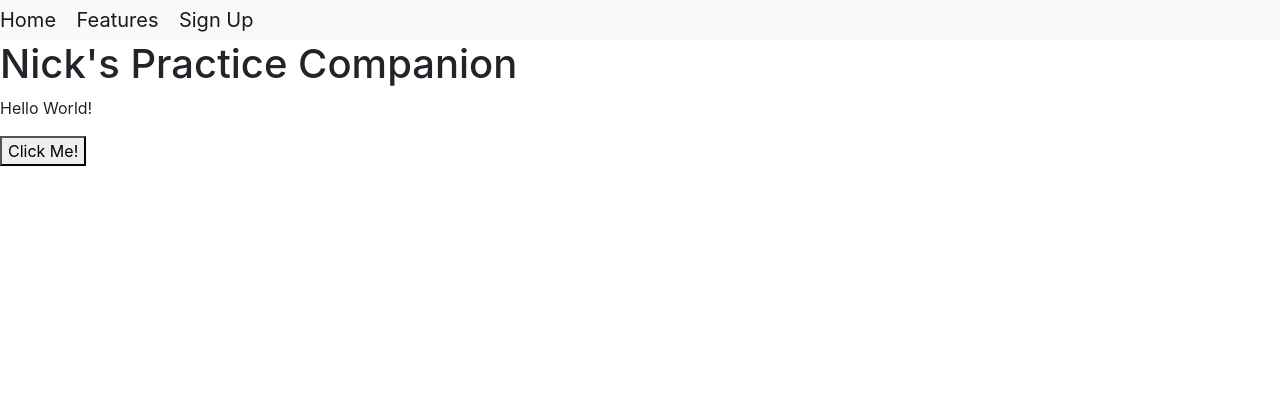
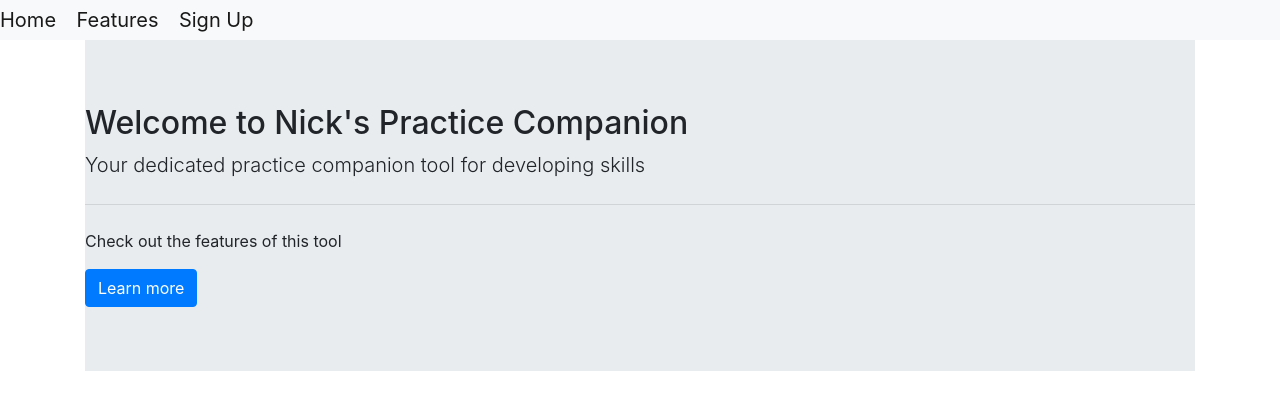
Before and after one commit to NickWaldock/Nicks-Practice-Companion, a plain HTML site: page index.html in a window 1280 px wide. Drawn offline with nearby package versions, Linux system fonts and the light colour scheme; files that its build step writes are made by us from their sources.

Commit message:
add homepage jumbotron

```diff
--- a/index.html
+++ b/index.html
@@ -17,9 +17,15 @@
         <a href="/" class="navbar-brand">Sign Up</a>
     </nav>
 
-
-    <h1>Nick's Practice Companion</h1>
-    <p>Hello World!</p>
-    <button>Click Me!</button>
+    <!-- Jumbotron -->
+    <div class="container">
+        <div class="jumbotron jumbotron-fluid">
+            <h2>Welcome to Nick's Practice Companion</h2>
+            <p class="lead">Your dedicated practice companion tool for developing skills</p>
+            <hr class="my-4">
+            <p>Check out the features of this tool</p>
+            <a class="btn btn-primary" href="#" role="button">Learn more</a>
+        </div>
+    </div>
 </body>
 </html>
```
